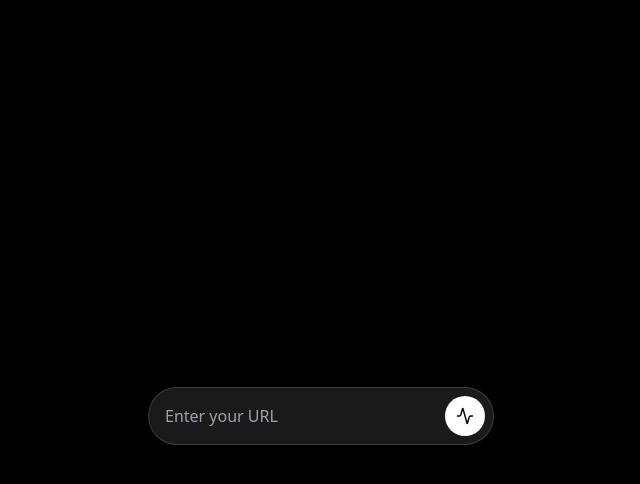
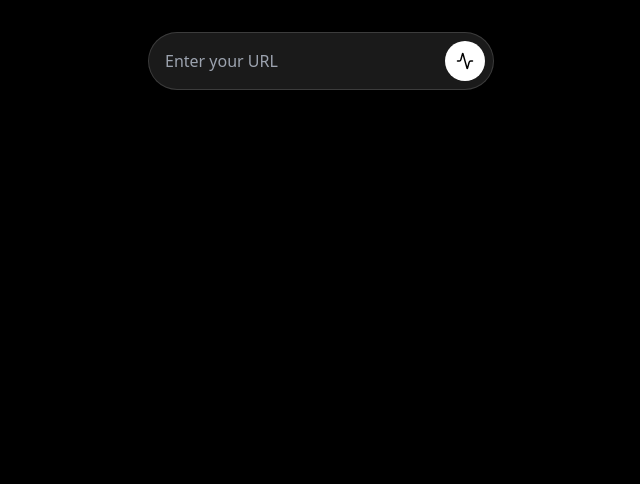
Before and after one commit to TugdualDek/projet-secu-logicielle, a Next.js app in the folder frontend/: page /report in a window 1280 px wide. Shown: the top 484 px of the page, without its empty margins (319-959 px from the left). Built offline with nearby package versions, Linux system fonts and the light colour scheme.

Commit message:
Minor style adjustments for transition

```diff
--- a/frontend/src/app/report/page.jsx
+++ b/frontend/src/app/report/page.jsx
@@ -3,7 +3,7 @@ import SearchInput from '@/components/search-input';
 const Report = () => {
 
 	return (
-		<div className="w-full h-auto flex items-center justify-center">
+		<div className="w-full h-auto flex items-start justify-center">
 			<SearchInput />
 		</div>
 	);
--- a/frontend/src/components/search-input.jsx
+++ b/frontend/src/components/search-input.jsx
@@ -2,7 +2,7 @@ import { Activity } from 'lucide-react';
 
 const SearchInput = ({ onClick }) => {
     return (
-        <div className="flex flex-row items-center bg-white/10 p-2 rounded-full border border-white/15 mt-8">
+        <div className="sticky top-0 flex flex-row items-center bg-white/10 p-2 rounded-full border border-white/15 mt-8">
             <input
                 type="text"
                 placeholder="Enter your URL"
```
